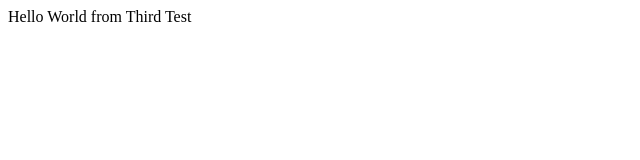
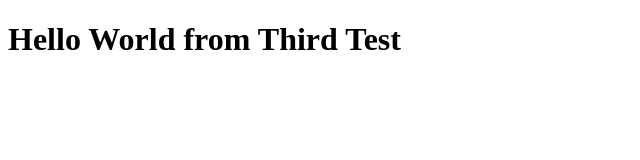
Before and after one commit to zd2c06/thirdTest, a plain HTML site: page index.html in a window 1280 px wide. Shown: the whole page, without its empty margins (0-640 px from the left). Drawn offline with Linux system fonts and the light colour scheme.

Commit message:
h1タグをつけた

```diff
--- a/index.html
+++ b/index.html
@@ -5,6 +5,6 @@
     <title>Third Test</title>
 </head>
 <body>
-    Hello World from Third Test
+    <h1>Hello World from Third Test</h1>
 </body>
 </html>
```
